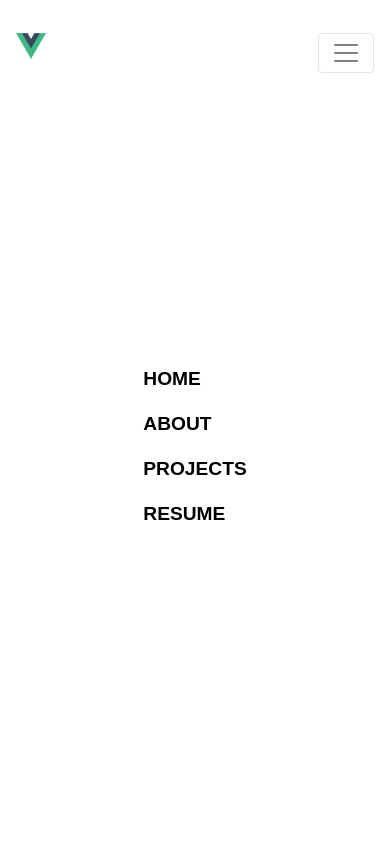
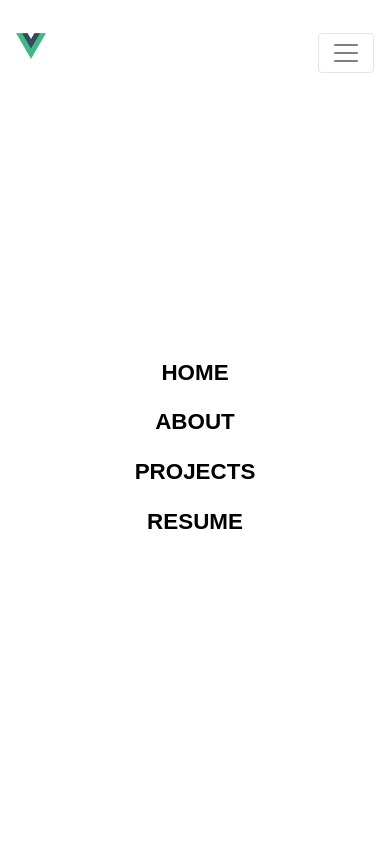
Before and after one commit to ronngb/portfolio, a Vue app: page / in a window 390 px wide. Both pictures are taken after a click on the button 346 px from the left and 52 px from the top of the page. Shown: the top 844 px of the page. Built offline with nearby package versions, Linux system fonts and the light colour scheme.

Commit message:
increase the font-size of nav-links in portrait viewport

```diff
--- a/src/components/Navbar.vue
+++ b/src/components/Navbar.vue
@@ -21,8 +21,8 @@
         </button>
         <div
           id="navbar_list-item"
+          class="d-md-block"
           :class="{ active: showMenu }"
-          class="d-md-block"
         >
           <ul id="nav-links" class="navbar-nav">
             <li class="nav-item ">
@@ -107,6 +107,11 @@ make the font bigger*/
     opacity: 1;
     transform: translateX(0px);
   }
+
+  #nav-links li > a {
+    font-size: 1.4rem;
+    text-align: center;
+  }
 }
 
 @media (min-width: 768px) {
```
